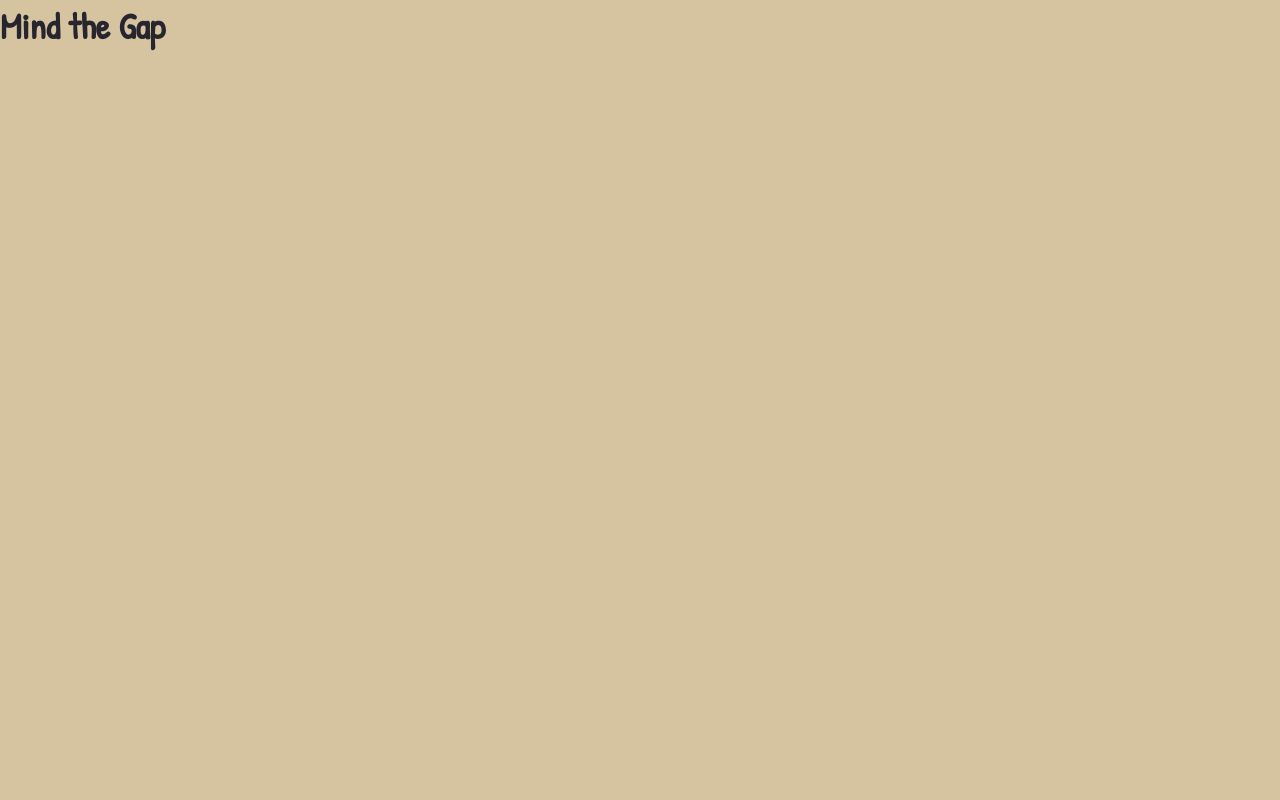
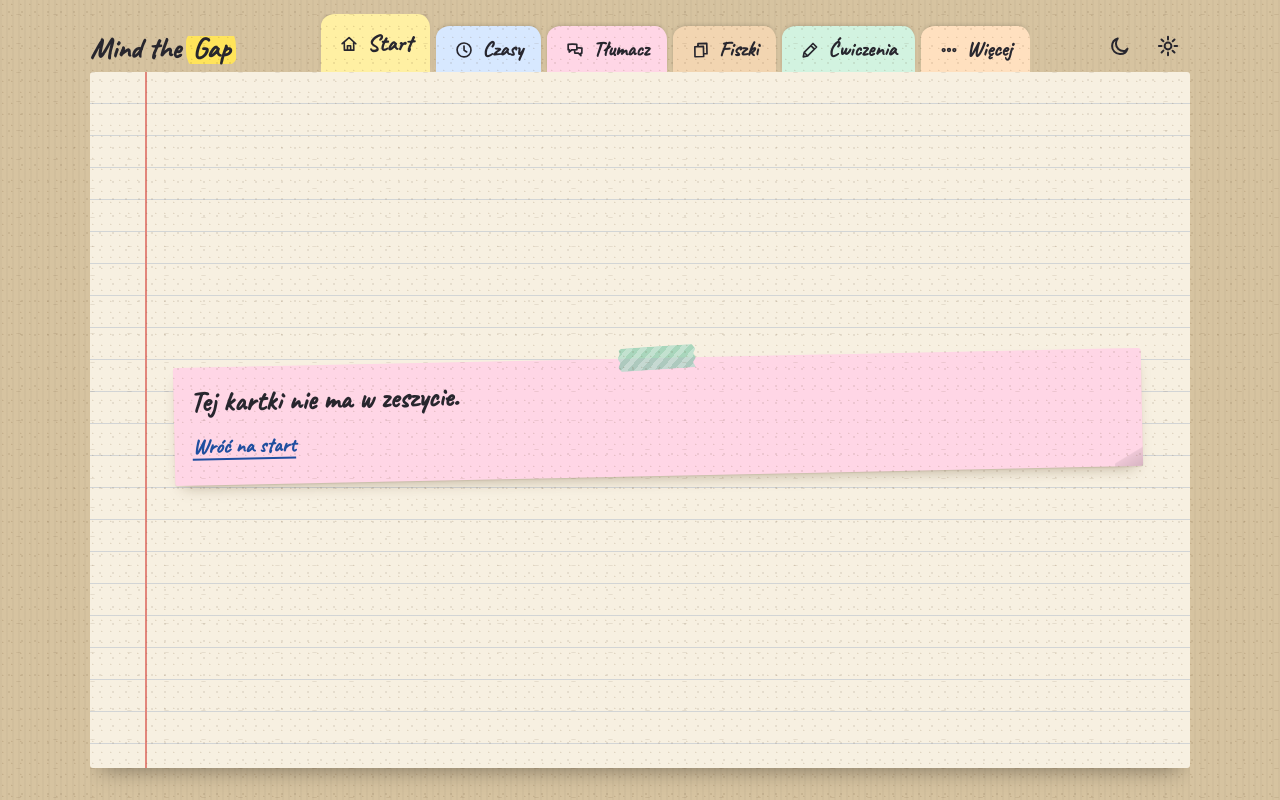
Before and after one commit to t-szerszen/MindTheGap, a React (Vite) app: page /#/ in a window 1280 px wide. Built offline with nearby package versions, Linux system fonts and the light colour scheme.

Commit message:
szkielet: przekładki na dole, u góry na większym ekranie

```diff
--- a/src/App.tsx
+++ b/src/App.tsx
@@ -1,11 +1,15 @@
 import { HashRouter, Route, Routes } from 'react-router'
+import { Shell } from './components/Shell'
+import { NotFound } from './components/States'
 
 export function App() {
   // HashRouter, bo GitHub Pages nie ma fallbacku na index.html
   return (
     <HashRouter>
       <Routes>
-        <Route path="*" element={<h1>Mind the Gap</h1>} />
+        <Route element={<Shell />}>
+          <Route path="*" element={<NotFound />} />
+        </Route>
       </Routes>
     </HashRouter>
   )
--- /dev/null
+++ b/src/components/Shell.tsx
@@ -0,0 +1,107 @@
+import { Link, Outlet, useLocation } from 'react-router'
+import { pl } from '../i18n/pl'
+import { setPrefs, systemIsDark, usePrefs } from '../features/settings/prefs'
+import { Icon, type IconName } from './Icon'
+import { Hl } from './Ink'
+import { Grain } from './Paper'
+
+type Section = {
+  id: string
+  to: string
+  label: string
+  icon: IconName
+  tab: string
+  // inne ścieżki, które należą do tej samej przekładki
+  also?: string[]
+}
+
+const sections: Section[] = [
+  { id: 'home', to: '/', label: pl.nav.home, icon: 'home', tab: 'tb-y' },
+  { id: 'tenses', to: '/tenses', label: pl.nav.tenses, icon: 'clock', tab: 'tb-b' },
+  { id: 'translator', to: '/translator', label: pl.nav.translator, icon: 'talk', tab: 'tb-p' },
+  {
+    id: 'words',
+    to: '/words',
+    label: pl.nav.words,
+    icon: 'cards',
+    tab: 'tb-pres',
+    also: ['review', 'leeches'],
+  },
+  { id: 'exercises', to: '/exercises', label: pl.nav.exercises, icon: 'pencil', tab: 'tb-m' },
+  {
+    id: 'more',
+    to: '/more',
+    label: pl.nav.more,
+    icon: 'more',
+    tab: 'tb-o',
+    also: ['topics', 'phrases', 'settings'],
+  },
+]
+
+function currentSection(pathname: string) {
+  const first = pathname.split('/')[1] ?? ''
+  if (first === '') return 'home'
+  return sections.find((s) => s.to === `/${first}` || s.also?.includes(first))?.id
+}
+
+export function Shell() {
+  const { pathname } = useLocation()
+  const active = currentSection(pathname)
+  const { theme } = usePrefs()
+  const dark = theme === 'dark' || (theme === 'system' && systemIsDark())
+
+  return (
+    <div className="app desk">
+      <header className="topbar">
+        <p className="logo h-m" lang="en">
+          Mind the <Hl>Gap</Hl>
+        </p>
+        <nav className="toptabs" aria-label={pl.nav.label}>
+          {sections.map((s) => (
+            <Link
+              key={s.id}
+              to={s.to}
+              className={`ttab ${s.tab}`}
+              aria-current={active === s.id ? 'page' : undefined}
+            >
+              <Icon name={s.icon} size="s" />
+              {s.label}
+            </Link>
+          ))}
+        </nav>
+        <div className="row" style={{ gap: 4, paddingBottom: 4 }}>
+          <button
+            type="button"
+            className="ibtn"
+            aria-label={pl.theme.switchTo(dark ? pl.theme.dark : pl.theme.light)}
+            onClick={() => setPrefs({ theme: dark ? 'light' : 'dark' })}
+          >
+            <Icon name={dark ? 'sun' : 'moon'} />
+          </button>
+          <Link className="ibtn" to="/settings" aria-label={pl.nav.settings}>
+            <Icon name="gear" />
+          </Link>
+        </div>
+      </header>
+
+      <main className="viewport" key={pathname}>
+        <Outlet />
+      </main>
+
+      <nav className="tabbar" aria-label={pl.nav.label}>
+        {sections.map((s) => (
+          <Link
+            key={s.id}
+            to={s.to}
+            className={`tab ${s.tab}`}
+            aria-current={active === s.id ? 'page' : undefined}
+          >
+            <Icon name={s.icon} />
+            <span>{s.label}</span>
+          </Link>
+        ))}
+      </nav>
+      <Grain />
+    </div>
+  )
+}
--- /dev/null
+++ b/src/components/States.tsx
@@ -0,0 +1,45 @@
+import type { ReactNode } from 'react'
+import { Link } from 'react-router'
+import { pl } from '../i18n/pl'
+import { Sticky, type NoteColor, type Tilt } from './Paper'
+
+export function NoteState({
+  title,
+  children,
+  color = 'y',
+  tilt = -1,
+}: {
+  title: string
+  children?: ReactNode
+  color?: NoteColor
+  tilt?: Tilt
+}) {
+  return (
+    <Sticky color={color} tilt={tilt} tape={{ color: 'm' }} className="center-note-card">
+      <p className="h-m">{title}</p>
+      {children && <div style={{ marginTop: 8 }}>{children}</div>}
+    </Sticky>
+  )
+}
+
+export function Loading() {
+  return (
+    <p className="note ink" role="status" style={{ padding: '24px 0' }}>
+      {pl.common.loading}
+    </p>
+  )
+}
+
+export function NotFound() {
+  return (
+    <div className="sheet ruled page-in">
+      <div className="center-note">
+        <NoteState title={pl.common.notFound} color="p">
+          <Link className="link-pen" to="/">
+            {pl.common.toStart}
+          </Link>
+        </NoteState>
+      </div>
+    </div>
+  )
+}
--- /dev/null
+++ b/src/styles/app.css
@@ -0,0 +1,193 @@
+/* układ aplikacji: rzeczy, których nie było w /design jako osobnych klas */
+
+.app {
+  position: relative;
+  height: 100vh;
+  height: 100dvh;
+  display: flex;
+  flex-direction: column;
+  overflow: hidden;
+}
+.viewport {
+  position: relative;
+  flex: 1 1 0;
+  min-height: 0;
+  overflow-y: auto;
+  overflow-x: hidden;
+  overscroll-behavior: contain;
+  scrollbar-width: none;
+}
+.viewport::-webkit-scrollbar {
+  display: none;
+}
+
+/* jedna kartka = jeden ekran */
+.sheet {
+  position: relative;
+  min-height: 100%;
+  display: flex;
+  flex-direction: column;
+  padding: calc(env(safe-area-inset-top) + 28px) calc(env(safe-area-inset-right) + 18px) 30px
+    calc(env(safe-area-inset-left) + 40px);
+}
+.sheet.plain {
+  padding-left: calc(env(safe-area-inset-left) + 22px);
+}
+.sheet > * {
+  flex-shrink: 0;
+}
+
+.tabbar {
+  --tabs: 6;
+  gap: 4px;
+  padding: 0 calc(env(safe-area-inset-right) + 8px) max(env(safe-area-inset-bottom), 14px)
+    calc(env(safe-area-inset-left) + 8px);
+}
+.tabbar .tab {
+  font-size: 15px;
+}
+.tabbar .tab[aria-current='page'] {
+  font-size: 16px;
+}
+.topbar {
+  display: none;
+}
+
+@media (min-width: 760px) {
+  .app {
+    padding: 14px max(env(safe-area-inset-right), 32px) 0 max(env(safe-area-inset-left), 32px);
+  }
+  .tabbar {
+    display: none;
+  }
+  .topbar {
+    display: flex;
+    align-items: flex-end;
+    justify-content: space-between;
+    gap: 20px;
+    flex: none;
+    max-width: 1100px;
+    width: 100%;
+    margin: 0 auto;
+  }
+  .topbar .toptabs {
+    padding-left: 18px;
+    overflow-x: auto;
+    scrollbar-width: none;
+  }
+  .topbar .logo {
+    display: none;
+    padding-bottom: 8px;
+    white-space: nowrap;
+  }
+  .viewport {
+    width: 100%;
+    max-width: 1100px;
+    margin: 0 auto;
+    padding-bottom: 24px;
+    scrollbar-width: thin;
+  }
+  .viewport::-webkit-scrollbar {
+    display: initial;
+  }
+  .sheet {
+    --mx: 56px;
+    min-height: calc(100% - 8px);
+    padding: 34px 48px 40px 84px;
+    box-shadow: 0 10px 22px -10px rgba(0, 0, 0, 0.45);
+    border-radius: 3px;
+  }
+  .sheet.plain {
+    padding-left: 48px;
+  }
+  .sheet > .measure {
+    max-width: 720px;
+  }
+}
+@media (min-width: 1100px) {
+  .topbar .logo {
+    display: block;
+  }
+}
+
+.measure {
+  width: 100%;
+}
+.center-note {
+  margin: auto 0;
+  padding: 40px 0;
+}
+
+/* start: okładka nad kartką */
+.home {
+  min-height: 100%;
+  display: flex;
+  flex-direction: column;
+}
+.home-cover {
+  position: relative;
+  flex: none;
+  padding: calc(env(safe-area-inset-top) + 26px) 22px 18px 20px;
+}
+.home-band {
+  position: absolute;
+  top: 0;
+  bottom: 0;
+  right: 26px;
+  width: 12px;
+  background: var(--band);
+  box-shadow:
+    inset 2px 0 0 rgba(255, 255, 255, 0.14),
+    inset -2px 0 0 rgba(0, 0, 0, 0.22),
+    2px 0 5px rgba(0, 0, 0, 0.3);
+}
+.home-gear {
+  position: absolute;
+  top: calc(env(safe-area-inset-top) + 22px);
+  right: 46px;
+  color: var(--cover-ink);
+}
+.home-label {
+  width: 292px;
+  max-width: calc(100% - 64px);
+  background: var(--label);
+  color: var(--ink);
+  border-radius: 10px;
+  padding: 7px;
+  box-shadow: 0 8px 16px -8px rgba(0, 0, 0, 0.55);
+}
+.home-label-in {
+  border: 1.5px solid var(--pen-blue);
+  outline: 1px solid var(--pen-blue);
+  outline-offset: 3px;
+  border-radius: 6px;
+  padding: 8px 10px 10px;
+  display: flex;
+  flex-direction: column;
+  align-items: center;
+  gap: 2px;
+}
+.home-name {
+  flex: 1;
+  min-height: 25px;
+  font-size: 25px;
+  line-height: 1;
+  border-bottom: 1.5px dotted var(--pencil);
+}
+.home-sheet {
+  flex: 1;
+  padding-top: 14px;
+}
+@media (min-width: 760px) {
+  .home-cover {
+    padding: 26px 22px 18px 40px;
+    border-radius: 3px 3px 0 0;
+  }
+  .home-gear {
+    display: none;
+  }
+  .home-sheet {
+    padding-top: 22px;
+    border-radius: 0 0 3px 3px;
+  }
+}
--- a/src/styles/index.css
+++ b/src/styles/index.css
@@ -1,3 +1,4 @@
 @import './fonts.css';
 @import './tokens.css';
 @import './components.css';
+@import './app.css';
```
